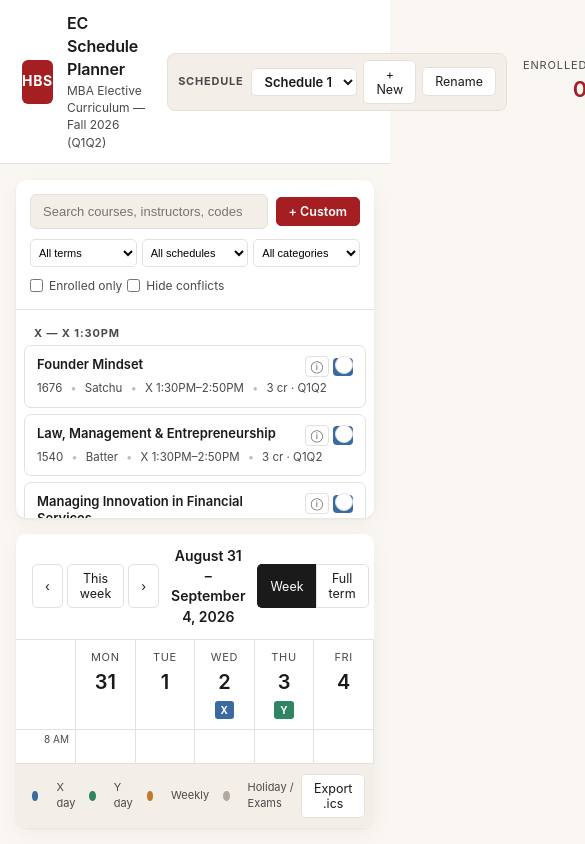
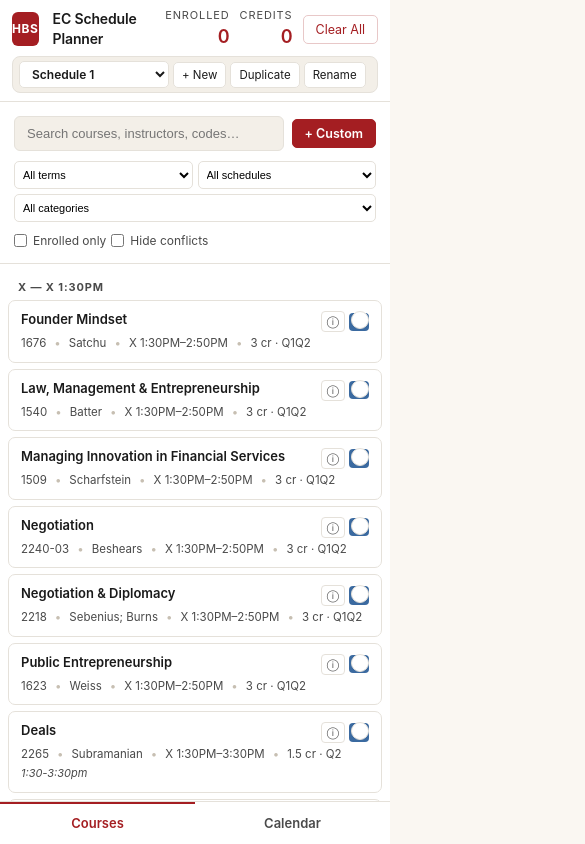
Before and after one commit to ChloeNelsonArzuaga/HBS-cal, a plain HTML site: page index.html in a window 390 px wide. Shown: the top 844 px of the page, 585 px wide, since content can reach past the window. Drawn offline with Linux system fonts and the light colour scheme.

Commit message:
mobile friendly

```diff
--- a/app.js
+++ b/app.js
@@ -68,6 +68,39 @@
   persist();
   renderScheduleSelector();
   toast(`Renamed to "${newName}"`);
+}
+
+function duplicateSchedule() {
+  const src = getActive();
+  const name = prompt("Name for duplicate:", `${src.name} (copy)`);
+  if (!name || !name.trim()) return;
+  persist();
+
+  // Give each custom course a new ID and build a remapping table
+  const idMap = new Map();
+  const newCustomCourses = src.customCourses.map(c => {
+    const newId = `custom-${Date.now()}-${Math.random().toString(36).slice(2)}`;
+    idMap.set(c.id, newId);
+    return { ...c, id: newId };
+  });
+
+  // Remap enrolled: catalog IDs stay the same, custom IDs get their new counterpart
+  const newEnrolled = src.enrolled.map(id => idMap.get(id) || id);
+
+  const s = {
+    id: `sched-${Date.now()}`,
+    name: name.trim(),
+    enrolled: newEnrolled,
+    customCourses: newCustomCourses,
+  };
+  schedules.push(s);
+  activeId      = s.id;
+  enrolled      = new Set(s.enrolled);
+  customCourses = [...s.customCourses];
+  persist();
+  renderScheduleSelector();
+  updateAll();
+  toast(`Duplicated as "${s.name}"`);
 }
 
 function deleteSchedule() {
@@ -840,6 +873,8 @@
   if (name && name.trim()) createSchedule(name.trim());
 });
 
+document.getElementById("duplicateScheduleBtn").addEventListener("click", duplicateSchedule);
+
 document.getElementById("renameScheduleBtn").addEventListener("click", () => {
   const name = prompt("Rename schedule:", getActive().name);
   if (name && name.trim()) renameSchedule(name.trim());
@@ -850,6 +885,16 @@
   deleteSchedule();
 });
 
+// ---------- Mobile tab switching ----------
+function setMobileTab(tab) {
+  document.querySelectorAll(".mobile-tab").forEach(t =>
+    t.classList.toggle("active", t.dataset.tab === tab));
+  document.body.classList.toggle("mobile-cal", tab === "calendar");
+}
+document.querySelectorAll(".mobile-tab").forEach(t => {
+  t.addEventListener("click", () => setMobileTab(t.dataset.tab));
+});
+
 // Initial render
 renderScheduleSelector();
 updateAll();
--- a/index.html
+++ b/index.html
@@ -19,6 +19,7 @@
       <span class="schedule-label">Schedule</span>
       <select id="scheduleSelect" class="schedule-select"></select>
       <button class="btn" id="newScheduleBtn">+ New</button>
+      <button class="btn" id="duplicateScheduleBtn">Duplicate</button>
       <button class="btn" id="renameScheduleBtn">Rename</button>
       <button class="btn danger" id="deleteScheduleBtn">Delete</button>
     </div>
@@ -102,6 +103,11 @@
     <div id="detailBody" class="detail-body"></div>
   </div>
 
+  <nav class="mobile-tabs" id="mobileTabs">
+    <button class="mobile-tab active" data-tab="catalog">Courses</button>
+    <button class="mobile-tab" data-tab="calendar">Calendar</button>
+  </nav>
+
   <div id="toast" class="toast"></div>
 
   <!-- Custom class modal -->
--- a/styles.css
+++ b/styles.css
@@ -767,6 +767,102 @@
   background: #d8d1c5; border-radius: 4px;
 }
 
-@media (max-width: 960px) {
-  .layout { grid-template-columns: 1fr; grid-template-rows: 40vh 1fr; }
+/* Mobile tab bar — hidden on desktop */
+.mobile-tabs { display: none; }
+
+@media (max-width: 768px) {
+  /* Topbar: wrap into two rows */
+  .topbar {
+    flex-wrap: wrap;
+    padding: 8px 12px;
+    gap: 6px;
+  }
+  .brand { flex: 1; }
+  .brand .sub { display: none; }
+  .logo { width: 34px; height: 34px; font-size: 12px; }
+  .topbar h1 { font-size: 14px; }
+
+  /* Schedule controls: full-width second row, scrollable */
+  .schedule-controls {
+    order: 10;
+    width: 100%;
+    overflow-x: auto;
+    -webkit-overflow-scrolling: touch;
+    padding: 4px 6px;
+    gap: 4px;
+    flex-wrap: nowrap;
+  }
+  .schedule-label { display: none; }
+  .schedule-select { min-width: 0; flex: 1; max-width: 150px; font-size: 12px; }
+  .schedule-controls .btn { padding: 5px 8px; font-size: 11.5px; white-space: nowrap; }
+
+  /* Stats: compact */
+  .stats { gap: 10px; }
+  .stat-value { font-size: 18px; }
+
+  /* Main layout: tab-based — both panels absolutely fill the space */
+  .layout {
+    display: block;
+    position: relative;
+    padding: 0;
+    overflow: hidden;
+  }
+  .panel {
+    position: absolute;
+    inset: 0;
+    border-radius: 0;
+    box-shadow: none;
+    transition: transform 0.28s ease;
+  }
+  /* Default: catalog visible, calendar off to the right */
+  .panel.catalog  { transform: translateX(0); }
+  .panel.calendar { transform: translateX(100%); }
+  /* When calendar tab is active */
+  body.mobile-cal .panel.catalog  { transform: translateX(-100%); }
+  body.mobile-cal .panel.calendar { transform: translateX(0); }
+
+  /* Mobile tab bar */
+  .mobile-tabs {
+    display: flex;
+    flex-shrink: 0;
+    background: white;
+    border-top: 1px solid var(--line);
+    z-index: 40;
+  }
+  .mobile-tab {
+    flex: 1;
+    padding: 11px 8px 13px;
+    text-align: center;
+    font-size: 13px;
+    font-weight: 600;
+    color: var(--ink-2);
+    cursor: pointer;
+    border: none;
+    border-top: 2px solid transparent;
+    background: none;
+    font-family: inherit;
+    transition: color 0.15s;
+  }
+  .mobile-tab.active {
+    color: var(--crimson);
+    border-top-color: var(--crimson);
+  }
+
+  /* Lift drawer and toast above the tab bar */
+  .course-detail { bottom: 54px; }
+  .toast { bottom: 72px; }
+
+  /* Calendar: enforce minimum width so it scrolls horizontally */
+  .week-grid { min-width: 540px; }
+
+  /* Course detail: cap height and scroll within drawer */
+  .course-detail {
+    max-height: 72vh;
+    overflow-y: auto;
+  }
+  .detail-body { padding-right: 36px; }
+
+  /* Catalog filter rows: stack into single-column */
+  .filter-row { flex-wrap: wrap; }
+  .filter-row select { min-width: 120px; }
 }
```
Also changed, not shown: 1 other file.
